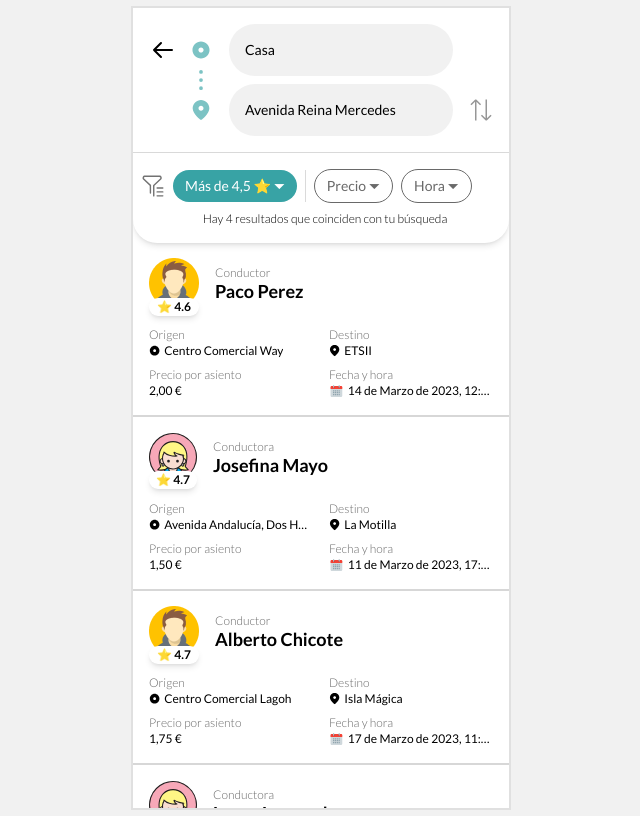
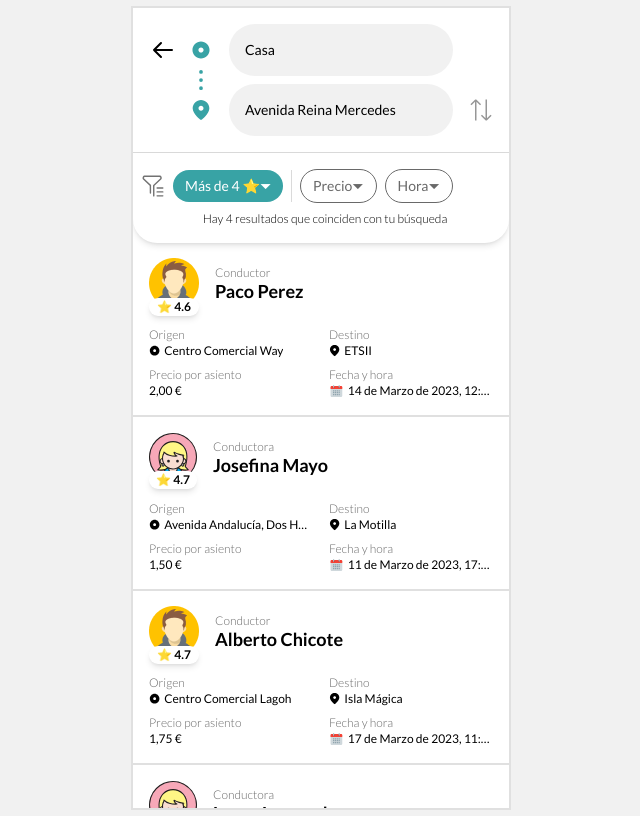
Before and after one commit to ISPP-Grupo5/BugaLink, a Next.js app in the folder bugalink-frontend/: page /search/result in a window 1280 px wide. Shown: the whole page, without its empty margins (319-959 px from the left). Built offline with nearby package versions, Linux system fonts and the light colour scheme.

Commit message:
feat: finished search results view
The search result view has been finished with the filters missing using the bottom drawers, and the slider for the range of price.

```diff
--- a/bugalink-frontend/components/buttons/Tags/index.tsx
+++ b/bugalink-frontend/components/buttons/Tags/index.tsx
@@ -18,7 +18,7 @@ export default function TagsButton({
       }
       ${className}`}
     >
-      {text} ⏷
+      {text}
     </button>
   );
 }
--- a/bugalink-frontend/components/forms/TimePicker/index.tsx
+++ b/bugalink-frontend/components/forms/TimePicker/index.tsx
@@ -9,7 +9,7 @@ export default function TimePicker({ time, setTime }: Params) {
       type="time"
       name={'pick-time'}
       value={time}
-      className="bg-base rounded-md px-3 py-1 w-min"
+      className="bg-baseOrigin rounded-md px-3 py-1 w-min"
       onChange={(e) => setTime(e.target.value)}
     />
   );
--- a/bugalink-frontend/pages/search/result.tsx
+++ b/bugalink-frontend/pages/search/result.tsx
@@ -7,6 +7,13 @@ import FilterIcon from 'public/assets/filter-icon.svg';
 import AnimatedLayout from '../../components/layouts/animated';
 import TagsButton from '../../components/buttons/Tags';
 import TripCard from '../../components/cards/recommendation';
+import { useState } from 'react';
+import { Drawer } from '@mui/material';
+import CTAButton from '../../components/buttons/CTA';
+import TimePicker from '../../components/forms/TimePicker';
+import Slider from '@mui/material/Slider';
+import React from 'react';
+
 
 const filters = [
   {
@@ -17,7 +24,7 @@ const filters = [
   {
     name: 'Valoración',
     selected: true,
-    selectedValue: 'Más de 4,5 ⭐️',
+    selectedValue: 'Más de 4 ⭐️',
   },
   {
     name: 'Hora',
@@ -73,7 +80,21 @@ const searchResults = [
   },
 ];
 
+function valuetext(value: number) {
+  return `${value}°C`;
+}
+
 export default function SearchResults() {
+  const [drawerHour, setDrawerHour] = useState(false);
+  const [drawerRating, setDrawerRating] = useState(false);
+  const [drawerPrice, setDrawerPrice] = useState(false);
+  const [pickTimeFrom, setPickTimeFrom] = useState('16:00');
+  const [pickTimeTo, setPickTimeTo] = useState('16:15');
+  const [values, setValues] = React.useState<number[]>([0, 2]);
+
+  const handleChange = (event: Event, newValue: number | number[]) => {
+    setValues(newValue as number[]);
+  };
 
   const selectedFilters = filters.filter((filter) => filter.selected);
   const unselectedFilters = filters.filter((filter) => !filter.selected);
@@ -83,7 +104,7 @@ export default function SearchResults() {
       <div className="pt-4 bg-white z-50">
         <div className="grid grid-cols-9 grid-rows-2 place-items-center place-content-center gap-y-2 px-2">
           <BackButton className="bg-white" />
-          <div className="h-full w-full flex flex-col items-center justify-between py-4 row-span-2 text-lightTurquoise">
+          <div className="h-full w-full flex flex-col items-center justify-between py-4 row-span-2 text-turquoise">
             <SourcePin className="flex-none w-5 h-5" />
             <ThreeDots className="flex-none w-5" />
             <TargetPin className="flex-none w-5 h-5" />
@@ -113,13 +134,43 @@ export default function SearchResults() {
       <div className="rounded-b-3xl sticky top-0 shadow-md pl-2 pt-4 pb-2 bg-white z-50">
         <div className="items-center flex space-x-2 overflow-x-scroll pr-2">
           <FilterIcon className="flex-none" />
-          {selectedFilters.map((filter) => (
-            <TagsButton text={filter.selectedValue} selected />
-          ))}
+          {selectedFilters.map(
+            (filter) =>
+              (filter.name === 'Precio' && (
+                <div onClick={() => setDrawerPrice(true)}>
+                  <TagsButton text={filter.selectedValue + '⏷'} selected />
+                </div>
+              )) ||
+              (filter.name === 'Hora' && (
+                <div onClick={() => setDrawerHour(true)}>
+                  <TagsButton text={filter.selectedValue + '⏷'} selected />
+                </div>
+              )) ||
+              (filter.name === 'Valoración' && (
+                <div onClick={() => setDrawerRating(true)}>
+                  <TagsButton text={filter.selectedValue + '⏷'} selected />
+                </div>
+              ))
+          )}
           <div className="flex-none h-8 w-[0.05rem] bg-border-color" />
-          {unselectedFilters.map((filter) => (
-            <TagsButton text={filter.name} />
-          ))}
+          {unselectedFilters.map(
+            (filter) =>
+              (filter.name === 'Precio' && (
+                <div onClick={() => setDrawerPrice(true)}>
+                  <TagsButton text={filter.name + '⏷'} />
+                </div>
+              )) ||
+              (filter.name === 'Hora' && (
+                <div onClick={() => setDrawerHour(true)}>
+                  <TagsButton text={filter.name + '⏷'} />
+                </div>
+              )) ||
+              (filter.name === 'Valoración' && (
+                <div onClick={() => setDrawerRating(true)}>
+                  <TagsButton text={filter.name + '⏷'} />
+                </div>
+              ))
+          )}
         </div>
         <div className="flex justify-center py-2">
           <p className="text-xs text-grey font-thin">
@@ -127,7 +178,7 @@ export default function SearchResults() {
           </p>
         </div>
       </div>
-      <div className="divide-y-2 divide-lightGray">
+      <div className="divide-y-2 divide-light-gray">
         {searchResults.map((trip) => (
           <TripCard
             key={trip.name}
@@ -143,6 +194,79 @@ export default function SearchResults() {
           />
         ))}
       </div>
+
+      <Drawer
+        anchor="bottom"
+        open={drawerHour}
+        onClose={() => setDrawerHour(false)}
+        style={{ borderTopLeftRadius: '20px', borderTopRightRadius: '20px' }}
+      >
+        <div className="ml-6 mt-2">
+          <p className="font-lato font-bold text-xl">Hora de salida</p>
+          <p className="text-xs">Define el rango de hora de salida</p>
+          <span className="mt-4 flex items-center justify-center space-x-2 text-xl font-bold">
+            <TimePicker time={pickTimeFrom} setTime={setPickTimeFrom} />
+            <p> - </p>
+            <TimePicker time={pickTimeTo} setTime={setPickTimeTo} />
+          </span>
+        </div>
+        <div className="flex flex-col items-center my-5">
+          <CTAButton className="w-11/12" text={'FILTRAR'} />
+        </div>
+      </Drawer>
+
+      <Drawer
+        id="drawerPrice"
+        anchor="bottom"
+        open={drawerPrice}
+        onClose={() => setDrawerPrice(false)}
+      >
+        <div className="ml-6 mt-2">
+          <p className="font-lato font-bold text-xl">Precio</p>
+          <p className="text-xs">Define tu presupuesto por trayecto</p>
+          <p className="font-lato mt-4 font-bold">
+            {values[0]}€ - {values[1]}€{' '}
+          </p>
+          <div className="mt-2 flex items-center justify-center space-x-2 text-xl mr-5">
+            <Slider
+              getAriaLabel={() => 'Price range range'}
+              value={values}
+              onChange={handleChange}
+              valueLabelDisplay="auto"
+              getAriaValueText={valuetext}
+              min={0}
+              max={15}
+              sx={{
+                width: 300,
+                color: '#38a3a5',
+              }}
+            />
+          </div>
+        </div>
+        <div className="flex flex-col items-center my-5">
+          <CTAButton className="w-11/12" text={'FILTRAR'} />
+        </div>
+      </Drawer>
+
+      <Drawer
+        anchor="bottom"
+        open={drawerRating}
+        onClose={() => setDrawerRating(false)}
+      >
+        <div className="ml-6 mt-2">
+          <p className="font-lato font-bold text-xl">Valoraciones</p>
+          <p className="text-xs">En base a la opinión de otros usuarios</p>
+          <span className="mt-4 grid grid-cols-2 items-center justify-center gap-y-3 gap-x-3 text-xl mr-5">
+            <TagsButton text="Más de 4 ⭐️" selected />
+            <TagsButton text="Más de 3 ⭐️" />
+            <TagsButton text="Más de 2 ⭐️" />
+            <TagsButton text="Más de 1 ⭐️" />
+          </span>
+        </div>
+        <div className="flex flex-col items-center my-5">
+          <CTAButton className="w-11/12" text={'FILTRAR'} />
+        </div>
+      </Drawer>
     </AnimatedLayout>
   );
 }
```
